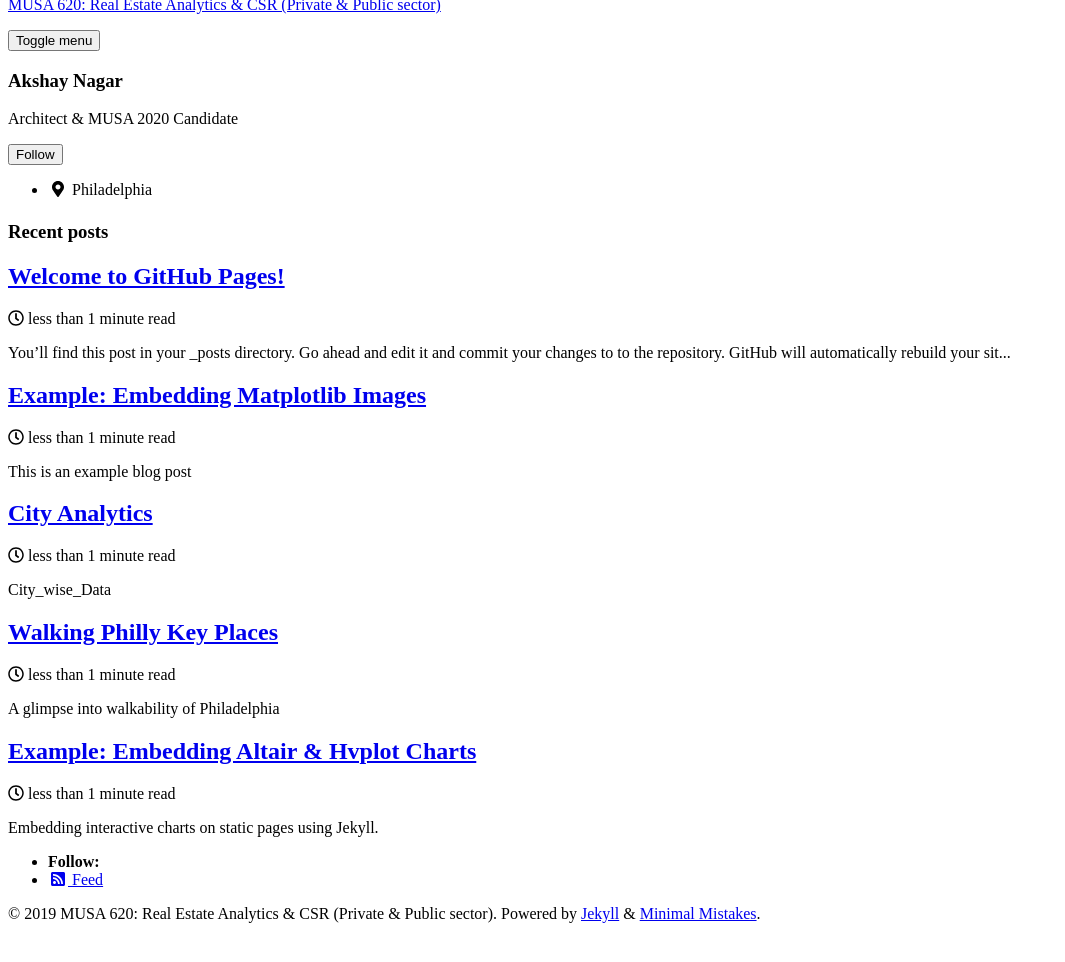
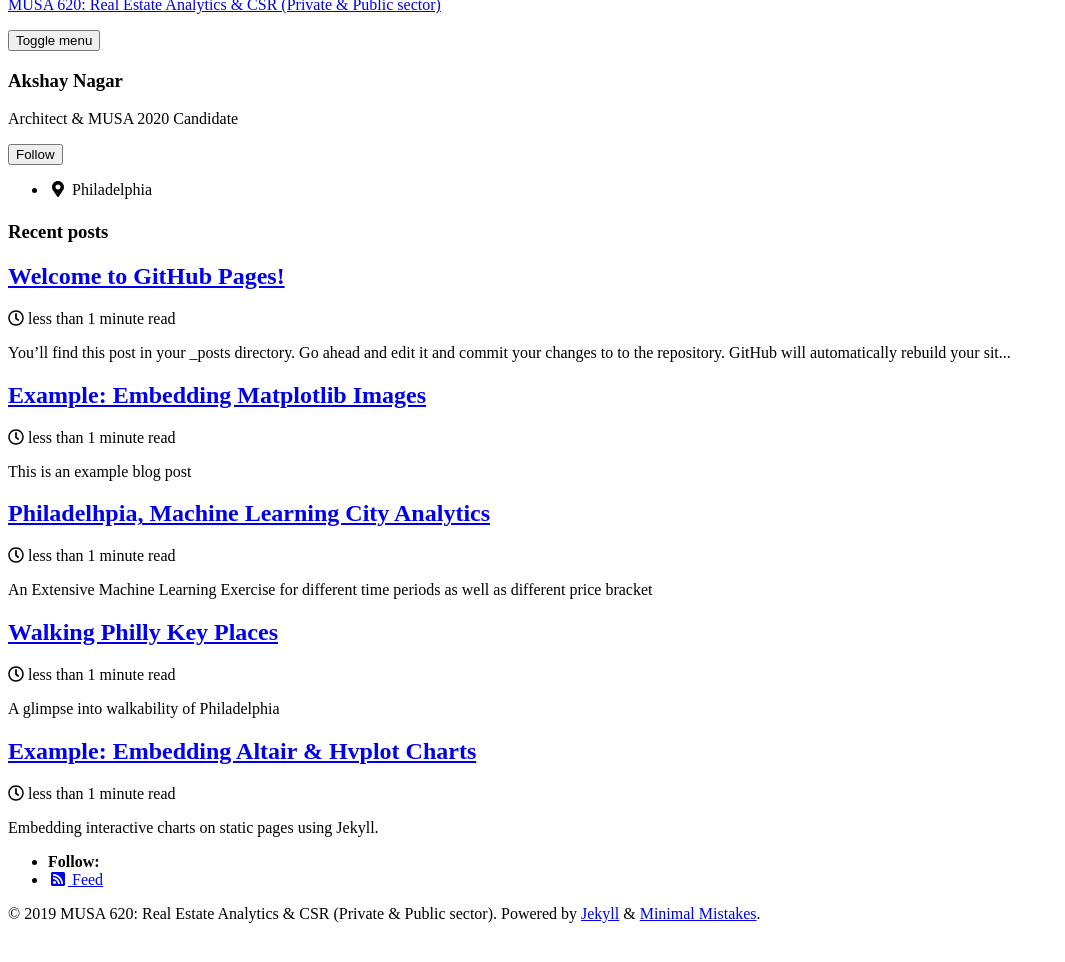
Before and after one commit to akshaynagar26/Pleasework, a Jekyll site: the page built from index.html, in a window 1280 px wide, cut to the strip 112-1105 px from the top of the page. Shown: the top 962 px of the strip, without its empty margins (0-1065 px from the left). Built offline with Jekyll 4.4.1, drawn with Linux system fonts in a browser that asks for light colours; cached includes are drawn as plain includes; nearby versions of some CDN libraries; the list of posts is cut into pages by our own code.

Commit message:
Update 2019-04-13-measles-charts.md

```diff
--- a/_posts/2019-04-13-measles-charts.md
+++ b/_posts/2019-04-13-measles-charts.md
@@ -1,9 +1,9 @@
 ---
-title: "City Analytics"
+title: "Philadelhpia, Machine Learning City Analytics"
 date: 2019-04-13
 published: true
 tags: [dataviz, altair, hvplot, holoviews]
-excerpt: "City_wise_Data"
+excerpt: "An Extensive Machine Learning Exercise for different time periods as well as different price bracket"
 
 hv-loader:
   hv-chart-11: "charts/gapminderChart.html"
```
